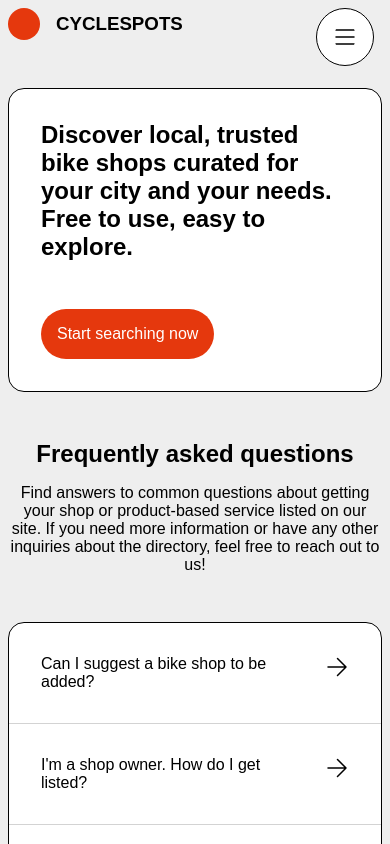
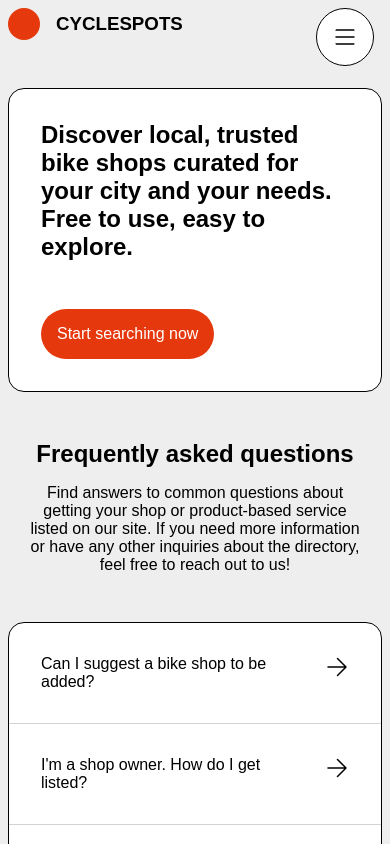
Before and after one commit to aubreymae/cyclespots, a React (Vite) app: page / in a window 390 px wide. Shown: the top 844 px of the page. Built offline with nearby package versions, Linux system fonts and the light colour scheme; no server answers; some icons are missing; a web font is replaced by a local one.

Commit message:
Added padding to section title container in mobile screens

```diff
--- a/src/index.css
+++ b/src/index.css
@@ -257,8 +257,11 @@ button {
 }
 
 /* Small devices (portrait tablets and large phones, 600px and up) */
-@media only screen and (min-width: 600px) {
+@media (width < 600px) {
   /* Code */
+  .main-section-title-container {
+    padding: 0 var(--global-padding-sm);
+  }
 }
 
 /* Medium devices (landscape tablets, 768px and up) */
```
